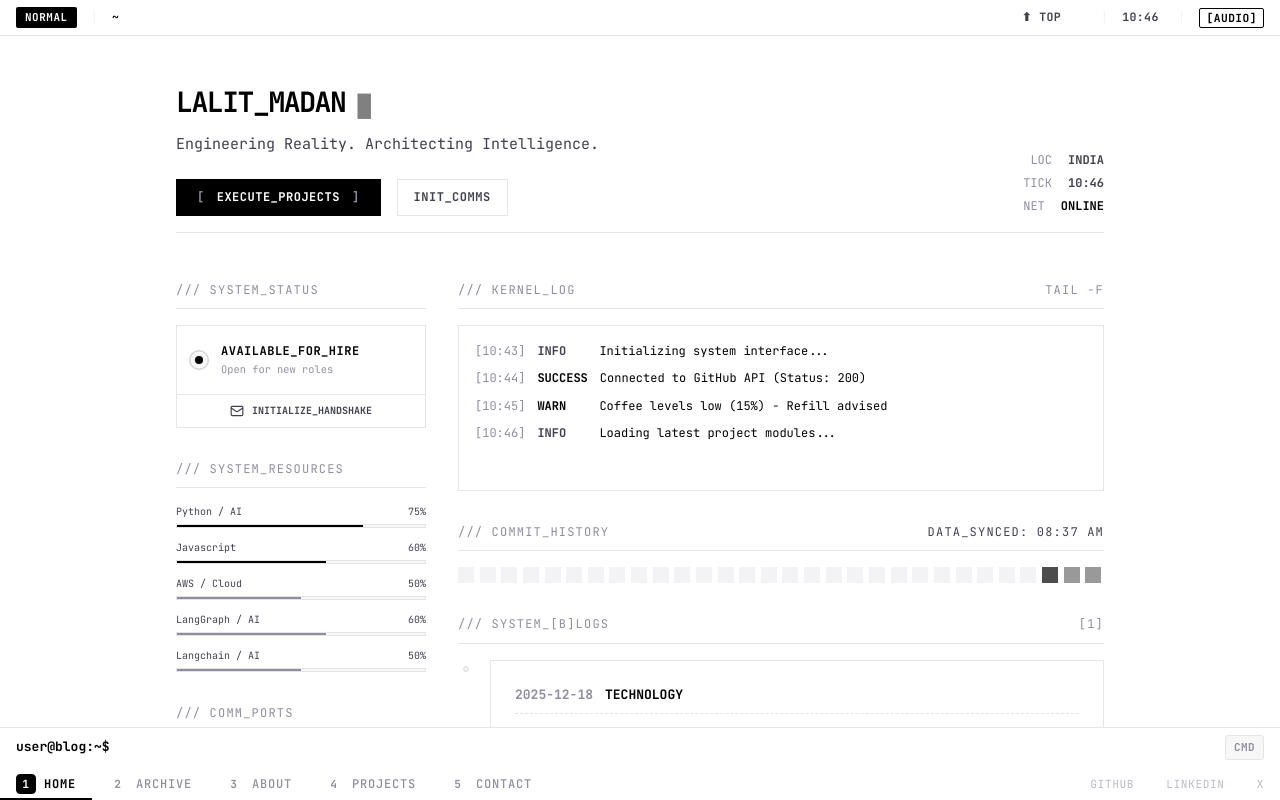
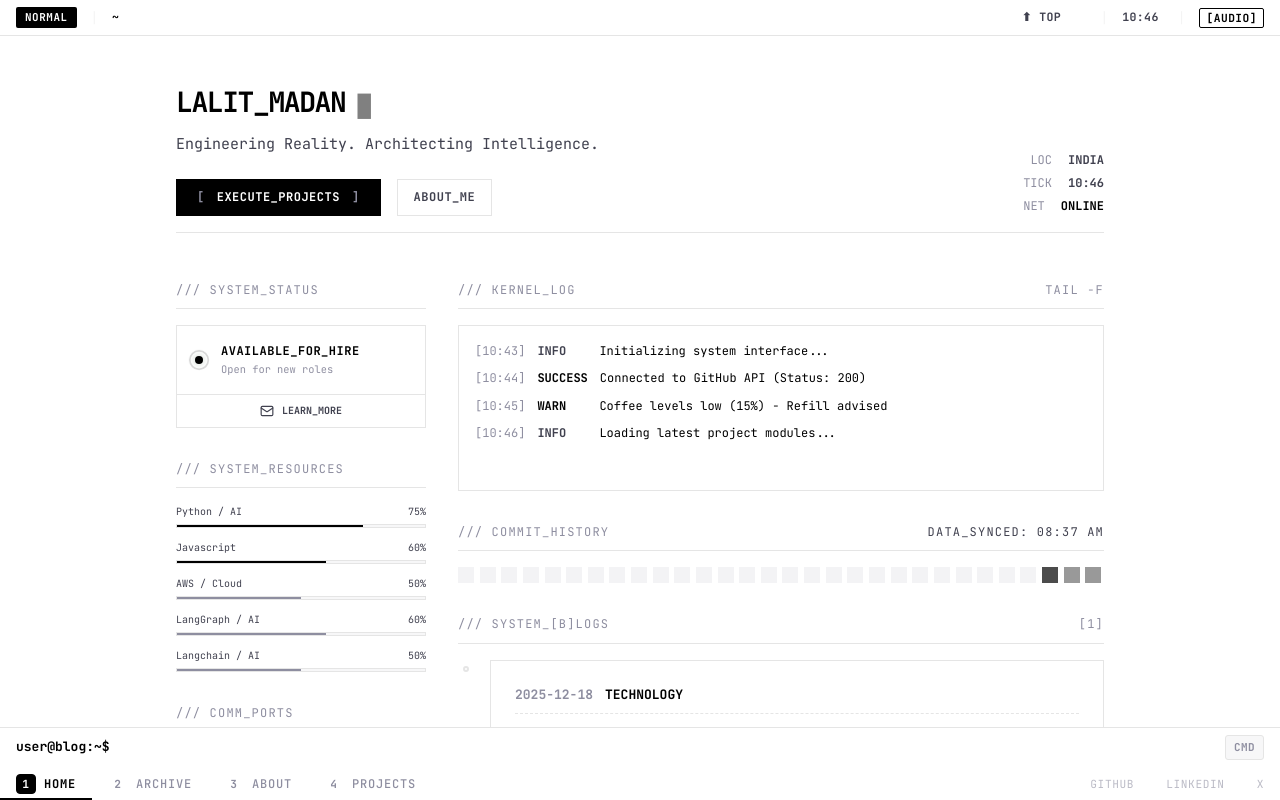
Before and after one commit to madanlalit/personal-blog, a React (Vite) app: page / in a window 1280 px wide. Built offline with nearby package versions, Linux system fonts and the light colour scheme.

Commit message:
removed contact page

```diff
--- a/src/App.tsx
+++ b/src/App.tsx
@@ -18,7 +18,7 @@ import { HelmetProvider } from "react-helmet-async";
 import Home from "./pages/Home";
 import About from "./pages/About";
 import Archive from "./pages/Archive";
-import Contact from "./pages/Contact";
+
 import Post from "./pages/Post";
 import TagArchive from "./pages/TagArchive";
 import Projects from "./pages/Projects";
@@ -126,7 +126,7 @@ function App() {
                 <Route path="/about" element={<About />} />
                 <Route path="/experience" element={<Experience />} />
                 <Route path="/archive" element={<Archive />} />
-                <Route path="/contact" element={<Contact />} />
+
                 <Route path="/projects" element={<Projects />} />
                 <Route path="/post/:id" element={<Post />} />
                 <Route path="/tags/:tag" element={<TagArchive />} />
--- a/src/components/ui/Footer.tsx
+++ b/src/components/ui/Footer.tsx
@@ -47,7 +47,6 @@ const Footer: React.FC = () => {
                             <li><Link to="/" className="footer-link">Home</Link></li>
                             <li><Link to="/about" className="footer-link">About</Link></li>
                             <li><Link to="/archive" className="footer-link">Archive</Link></li>
-                            <li><Link to="/contact" className="footer-link">Contact</Link></li>
                         </ul>
                     </div>
 
--- a/src/features/terminal/CommandLine.tsx
+++ b/src/features/terminal/CommandLine.tsx
@@ -115,7 +115,6 @@ const CommandLine: React.FC<CommandLineProps> = ({
       "about",
       "archive",
       "projects",
-      "contact",
       ...availableThemes,
     ];
 
@@ -132,7 +131,7 @@ const CommandLine: React.FC<CommandLineProps> = ({
 
       if (["cd", "theme"].includes(command)) {
         const relevantArgs = command === "cd"
-          ? ["home", "about", "archive", "projects", "contact"]
+          ? ["home", "about", "archive", "projects"]
           : availableThemes;
 
         matches = relevantArgs
@@ -172,7 +171,7 @@ const CommandLine: React.FC<CommandLineProps> = ({
         setDisplayHistory((prev) => [
           ...prev,
           "Available commands:",
-          "  cd [page]   - Navigate (home, about, archive, projects, contact)",
+          "  cd [page]   - Navigate (home, about, archive, projects)",
           "  grep [term] - Search blog posts",
           `  theme [opt] - Set theme (${availableThemes.join(" | ")})`,
           "  amp         - Launch Audio Player",
@@ -290,7 +289,7 @@ const CommandLine: React.FC<CommandLineProps> = ({
       case "cd": {
         if (!arg || arg === "home") navigate("/");
         // UPDATED: Added projects and contact to allowed navigation
-        else if (["about", "archive", "contact", "projects"].includes(arg))
+        else if (["about", "archive", "projects"].includes(arg))
           navigate(`/${arg}`);
         else {
           setDisplayHistory((prev) => [
@@ -305,7 +304,7 @@ const CommandLine: React.FC<CommandLineProps> = ({
         // UPDATED: Added projects/ to listing
         setDisplayHistory((prev) => [
           ...prev,
-          "home/  about/  archive/  projects/  contact/",
+          "home/  about/  archive/  projects/",
         ]);
         break;
       }
@@ -451,13 +450,7 @@ const CommandLine: React.FC<CommandLineProps> = ({
         >
           <span className="tab-key">4</span> PROJECTS
         </button>
-        <button
-          className={`cli-tab ${location.pathname === "/contact" ? "active" : ""}`}
-          onClick={() => navigate("/contact")}
-          title="Navigate to Contact (Alt+5)"
-        >
-          <span className="tab-key">5</span> CONTACT
-        </button>
+
 
         <div className="tab-spacer"></div>
 
--- a/src/pages/Experience.tsx
+++ b/src/pages/Experience.tsx
@@ -213,8 +213,8 @@ const Experience: React.FC = () => {
             <section className="exp-cta">
                 <p>Interested in working together?</p>
                 <div className="cta-buttons">
-                    <Link to="/contact" className="cta-btn primary">
-                        Get in Touch
+                    <Link to="/about" className="cta-btn primary">
+                        About Me
                     </Link>
                     <a
                         href="https://linkedin.com/in/madanlalit"
--- a/src/pages/Home.tsx
+++ b/src/pages/Home.tsx
@@ -186,8 +186,8 @@ const Home: React.FC = () => {
               <span className="bracket">[</span> EXECUTE_PROJECTS{" "}
               <span className="bracket">]</span>
             </Link>
-            <Link to="/contact" className="hero-btn secondary">
-              INIT_COMMS
+            <Link to="/about" className="hero-btn secondary">
+              ABOUT_ME
             </Link>
           </div>
         </div>
@@ -230,8 +230,8 @@ const Home: React.FC = () => {
                 <span className="status-sub">Open for new roles</span>
               </div>
             </div>
-            <Link to="/contact" className="beacon-action">
-              <Mail size={14} /> INITIALIZE_HANDSHAKE
+            <Link to="/about" className="beacon-action">
+              <Mail size={14} /> LEARN_MORE
             </Link>
           </div>
 
```
